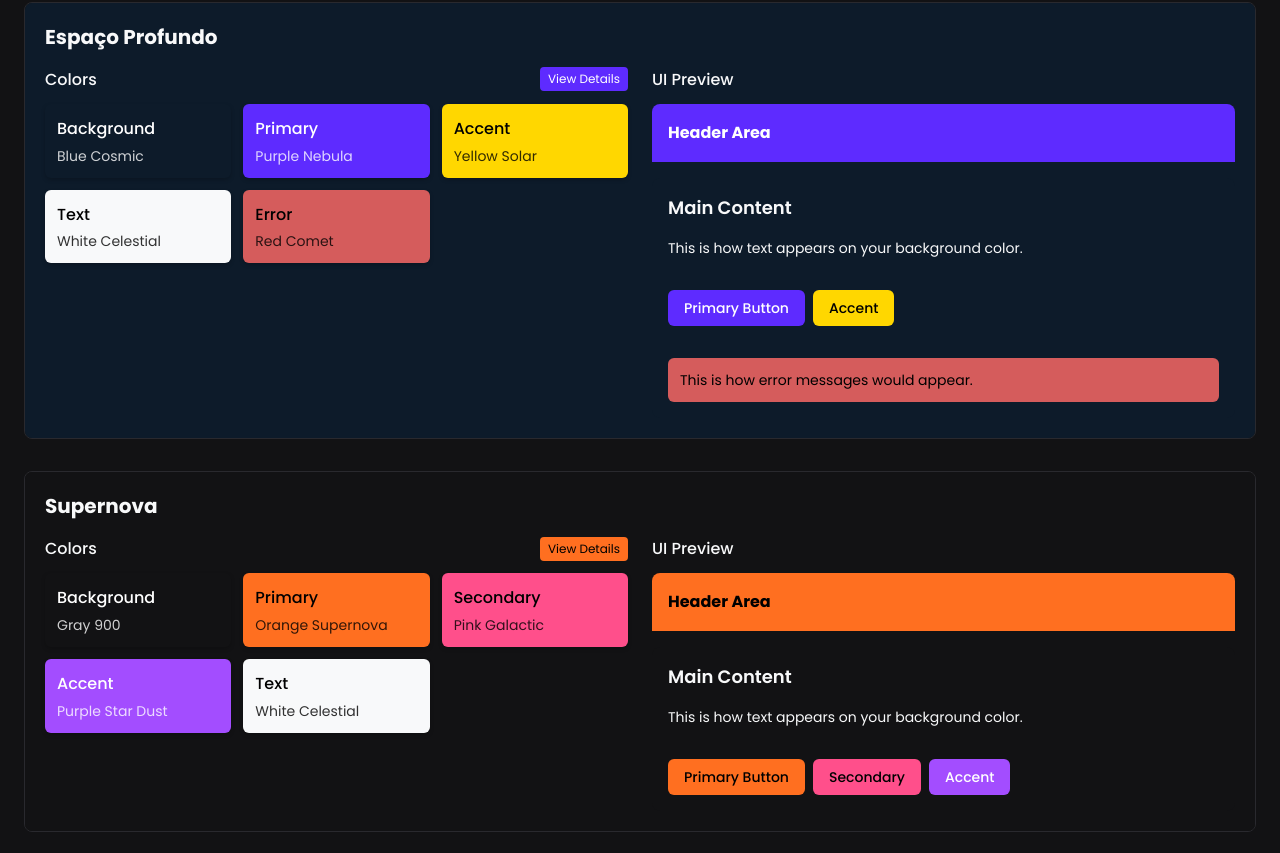
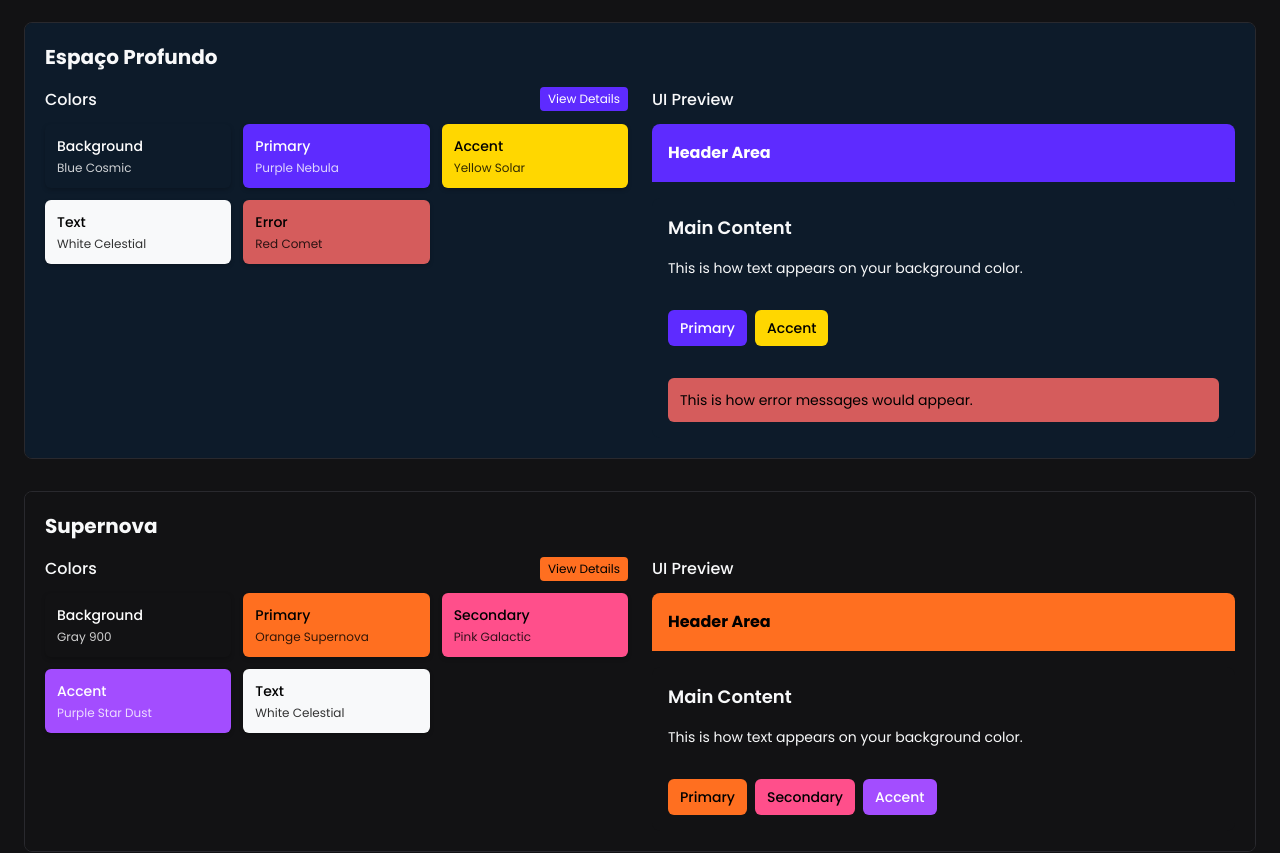
Before and after one commit to Italosm/sirius, a Next.js app: page /colors in a window 1280 px wide. Shown: the part 1260-2113 px from the top of the page. Built offline with nearby package versions, Linux system fonts and the light colour scheme.

Commit message:
fix: colors mobile view

```diff
--- a/src/app/colors/page.tsx
+++ b/src/app/colors/page.tsx
@@ -1,5 +1,5 @@
 'use client';
-import React, { useState } from 'react';
+import { useState } from 'react';
 
 const colors = {
   gray: {
@@ -142,6 +142,19 @@ function getTextColor(hex: string) {
   return luminance > 0.5 ? '#000' : '#fff';
 }
 
+// Format long color names for better mobile display
+const formatColorName = (name: string): string => {
+  // Abbreviate certain long names for mobile
+  if (name === 'buttonPrimaryHover') return 'btn-primary-hover';
+  if (name === 'buttonSecondaryHover') return 'btn-secondary-hover';
+  if (name === 'secondaryContrast') return 'second-contrast';
+  if (name === 'primaryContrast') return 'prim-contrast';
+  if (name.length > 15) {
+    return name.replace(/([A-Z])/g, '-$1').toLowerCase();
+  }
+  return name;
+};
+
 // UI Elements to showcase how colors look in various components
 const PalettePreview = ({ palette }: { palette: Palette }) => {
   return (
@@ -167,21 +180,21 @@ const PalettePreview = ({ palette }: { palette: Palette }) => {
           This is how text appears on your background color.
         </p>
 
-        {/* Buttons row */}
-        <div className="mt-4 flex space-x-2">
+        {/* Buttons row - Fixed for mobile */}
+        <div className="mt-4 flex flex-wrap gap-2">
           <button
-            className="rounded-md px-4 py-2 text-sm font-medium"
+            className="rounded-md px-3 py-2 text-xs font-medium sm:text-sm"
             style={{
               backgroundColor: palette.primary,
               color: getTextColor(palette.primary),
             }}
           >
-            Primary Button
+            Primary
           </button>
 
           {palette.secondary && (
             <button
-              className="rounded-md px-4 py-2 text-sm font-medium"
+              className="rounded-md px-3 py-2 text-xs font-medium sm:text-sm"
               style={{
                 backgroundColor: palette.secondary,
                 color: getTextColor(palette.secondary),
@@ -192,7 +205,7 @@ const PalettePreview = ({ palette }: { palette: Palette }) => {
           )}
 
           <button
-            className="rounded-md px-4 py-2 text-sm font-medium"
+            className="rounded-md px-3 py-2 text-xs font-medium sm:text-sm"
             style={{
               backgroundColor: palette.accent,
               color: getTextColor(palette.accent),
@@ -231,7 +244,10 @@ const PaletteDisplay = ({
 
   return (
     <div className="mb-8 overflow-hidden rounded-lg border border-gray-700">
-      <div className="p-5" style={{ backgroundColor: palette.background }}>
+      <div
+        className="p-3 sm:p-5"
+        style={{ backgroundColor: palette.background }}
+      >
         <h3 className="mb-4 text-xl font-bold" style={{ color: palette.text }}>
           {name}
         </h3>
@@ -255,7 +271,7 @@ const PaletteDisplay = ({
               </button>
             </div>
 
-            <div className="grid grid-cols-2 gap-3 md:grid-cols-3">
+            <div className="grid grid-cols-1 gap-3 sm:grid-cols-2 md:grid-cols-3">
               {Object.entries(palette).map(([colorRole, hexValue]) => (
                 <div
                   key={colorRole}
@@ -266,15 +282,17 @@ const PaletteDisplay = ({
                     boxShadow: '0 2px 4px rgba(0,0,0,0.2)',
                   }}
                 >
-                  <p className="mb-1 font-medium capitalize">{colorRole}</p>
-                  <p className="text-sm opacity-80">{getColorName(hexValue)}</p>
+                  <p className="mb-1 text-sm font-medium break-words capitalize">
+                    {formatColorName(colorRole)}
+                  </p>
+                  <p className="text-xs opacity-80">{getColorName(hexValue)}</p>
 
                   {showColorDetail && (
                     <div
                       className="border-opacity-20 mt-2 border-t pt-2"
                       style={{ borderColor: getTextColor(hexValue) }}
                     >
-                      <p className="text-xs opacity-75">Hex: {hexValue}</p>
+                      <p className="text-xs break-all opacity-75">{hexValue}</p>
                       <p className="text-xs opacity-75">
                         RGB:{' '}
                         {hexValue
@@ -305,22 +323,24 @@ const PaletteDisplay = ({
 
 export default function ColorsPage() {
   return (
-    <div className="min-h-screen bg-gray-900 p-6 text-white">
-      <h1 className="mb-6 text-3xl font-bold">Color Palette</h1>
+    <div className="min-h-screen bg-gray-900 p-3 text-white sm:p-6">
+      <h1 className="mb-6 text-2xl font-bold sm:text-3xl">Color Palette</h1>
 
       {/* Display individual colors by category */}
       {Object.entries(colors).map(([category, shades]) => (
         <div key={category} className="mb-8">
-          <h2 className="mb-4 text-2xl font-semibold capitalize">{category}</h2>
-          <div className="grid grid-cols-2 gap-4 md:grid-cols-4 lg:grid-cols-6">
+          <h2 className="mb-4 text-xl font-semibold capitalize sm:text-2xl">
+            {category}
+          </h2>
+          <div className="grid grid-cols-1 gap-4 sm:grid-cols-2 md:grid-cols-4 lg:grid-cols-6">
             {Object.entries(shades).map(([name, hex]) => (
               <div
                 key={name}
-                className="rounded-lg p-4 shadow-md transition-transform duration-200 hover:scale-105"
+                className="rounded-lg p-3 shadow-md transition-transform duration-200 hover:scale-105 sm:p-4"
                 style={{ backgroundColor: hex }}
               >
                 <p
-                  className="text-center text-sm font-medium"
+                  className="text-center text-sm font-medium break-words"
                   style={{ color: getTextColor(hex) }}
                 >
                   {name}
@@ -339,7 +359,9 @@ export default function ColorsPage() {
 
       {/* Display predefined palettes section */}
       <div className="mt-12 mb-8">
-        <h2 className="mb-6 text-2xl font-semibold">Predefined Palettes</h2>
+        <h2 className="mb-6 text-xl font-semibold sm:text-2xl">
+          Predefined Palettes
+        </h2>
 
         {Object.entries(palettes).map(([name, palette]) => (
           <PaletteDisplay key={name} name={name} palette={palette} />
```
